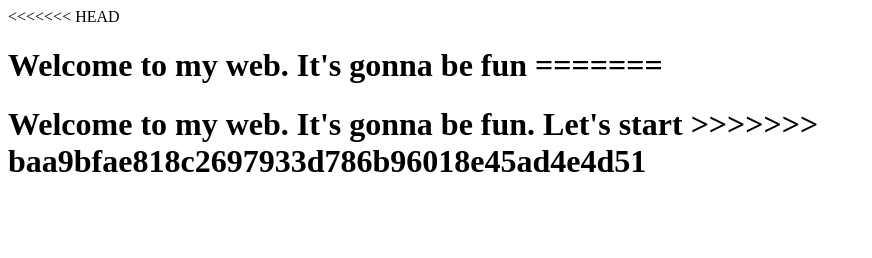
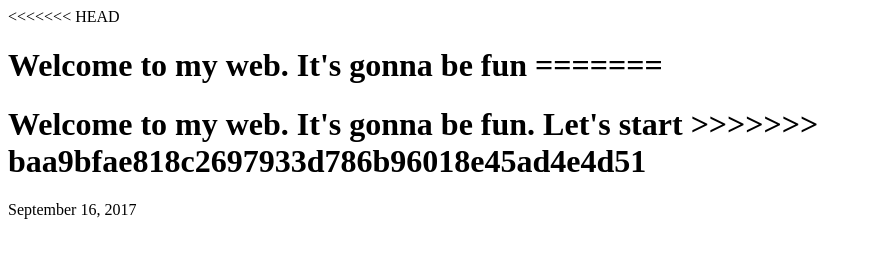
Before and after one commit to Emeraldlzj/emeraldlzj.github.io, a plain HTML site: page _site/index.html in a window 1280 px wide. Shown: the whole page, without its empty margins (0-872 px from the left). Drawn offline with Linux system fonts and the light colour scheme.

Commit message:
Add Date

```diff
--- a/_site/index.html
+++ b/_site/index.html
@@ -6,3 +6,4 @@ Welcome to my web. It's gonna be fun
 Welcome to my web. It's gonna be fun. Let's start
 >>>>>>> baa9bfae818c2697933d786b96018e45ad4e4d51
 </h1>
+September 16, 2017
```
